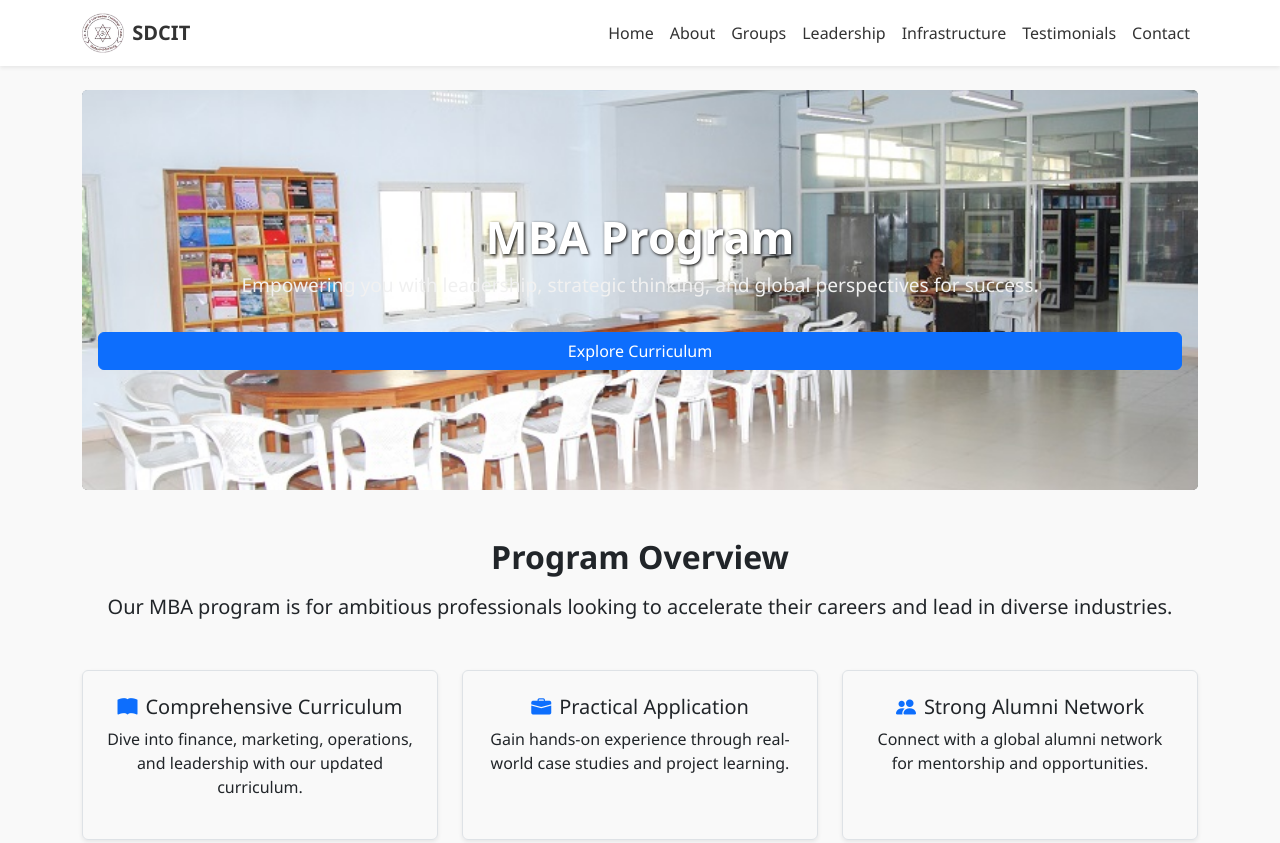
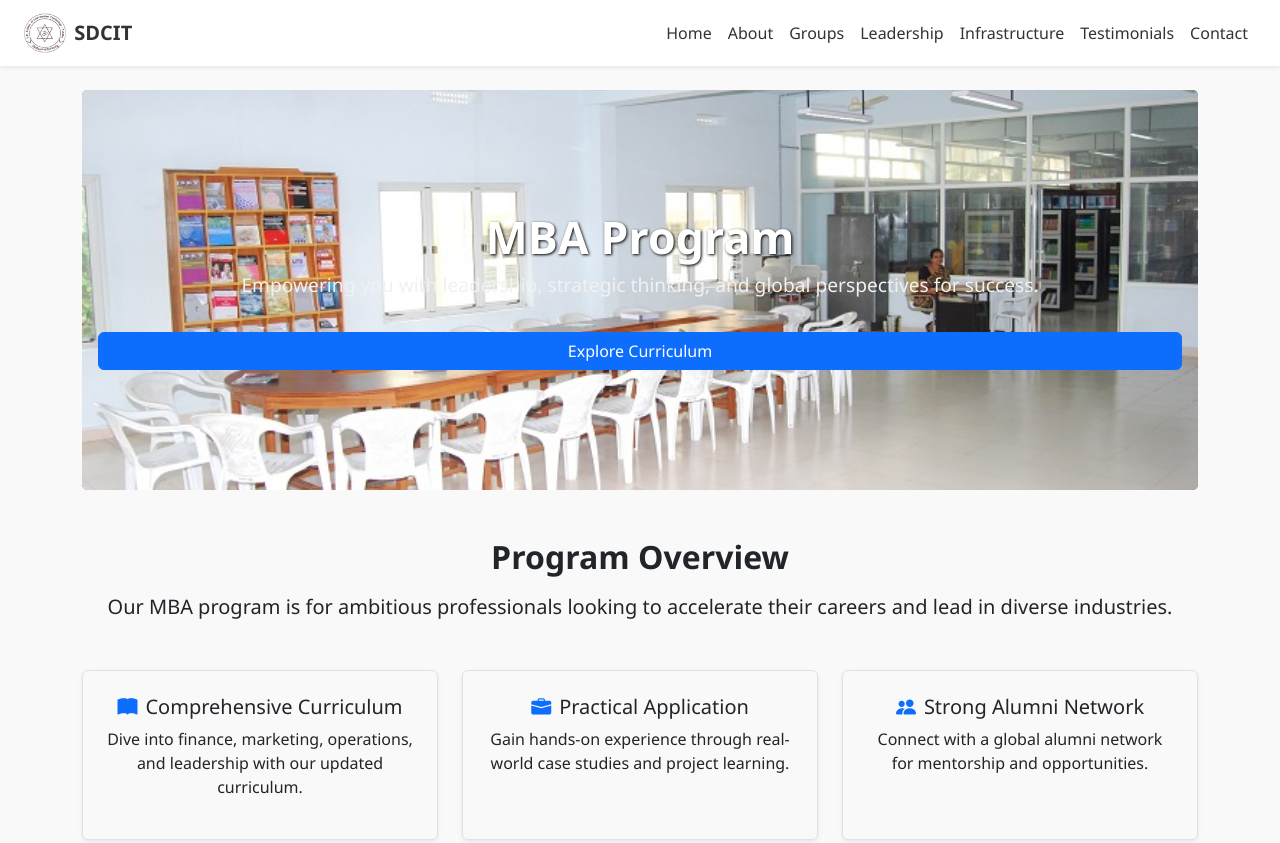
Before and after one commit to SunkaraBhavana3/mbamainpage, a plain HTML site: page index.html in a window 1280 px wide. Shown: the top 843 px of the page. Drawn offline with nearby package versions, Linux system fonts and the light colour scheme.

Commit message:
Update index.html

```diff
--- a/index.html
+++ b/index.html
@@ -11,18 +11,6 @@
   <link rel="stylesheet" href="https://cdn.jsdelivr.net/npm/bootstrap-icons@1.10.5/font/bootstrap-icons.css">
 
   <style>
-       * {
-      margin: 0;
-      padding: 0;
-      box-sizing: border-box;
-      font-family: 'Segoe UI', Tahoma, Geneva, Verdana, sans-serif;
-    }
-
-    body {
-      background-color: #f9f9f9;
-    }
-
-     /* Navbar styles */
     .navbar-custom {
       background-color: white;
       box-shadow: 0 2px 8px rgba(0, 0, 0, 0.05);
@@ -42,7 +30,16 @@
       font-weight: 500;
       color: #333 !important;
     }
+       * {
+      margin: 0;
+      padding: 0;
+      box-sizing: border-box;
+      font-family: 'Segoe UI', Tahoma, Geneva, Verdana, sans-serif;
+    }
 
+    body {
+      background-color: #f9f9f9;
+    }
 
     .hero-title {
       font-size: 2.8rem;
@@ -82,17 +79,16 @@
 <body>
 
 <!-- Navigation Bar -->
-   <!-- Responsive Bootstrap Navbar -->
-  <nav class="navbar navbar-expand-md navbar-light bg-white shadow-sm sticky-top">
-    <div class="container">
-      <a class="navbar-brand d-flex align-items-center" href="#">
-        <img src="logo.png" alt="SDCIT Logo" height="40" class="me-2">
-        <strong>SDCIT</strong>
+
+<nav class="navbar navbar-expand-md bg-white shadow-sm sticky-top">
+  <div class="container-fluid px-4">
+    <a class="navbar-brand d-flex align-items-center fw-bold" href="#">
+      <img src="logo.png" alt="SDCIT Logo" height="40" class="me-2"> SDCIT
     </a>
-      <button class="navbar-toggler" type="button" data-bs-toggle="collapse" data-bs-target="#navbarNav">
+    <button class="navbar-toggler" type="button" data-bs-toggle="collapse" data-bs-target="#mainNavbar">
       <span class="navbar-toggler-icon"></span>
     </button>
-      <div class="collapse navbar-collapse justify-content-end" id="navbarNav">
+    <div class="collapse navbar-collapse justify-content-end" id="mainNavbar">
       <ul class="navbar-nav">
         <li class="nav-item"><a class="nav-link" href="https://sunkarabhavana3.github.io/homepage/">Home</a></li>
         <li class="nav-item"><a class="nav-link" href="https://sunkarabhavana3.github.io/about/">About</a></li>
```
Lines whose indentation alone changed are shown as unchanged.
